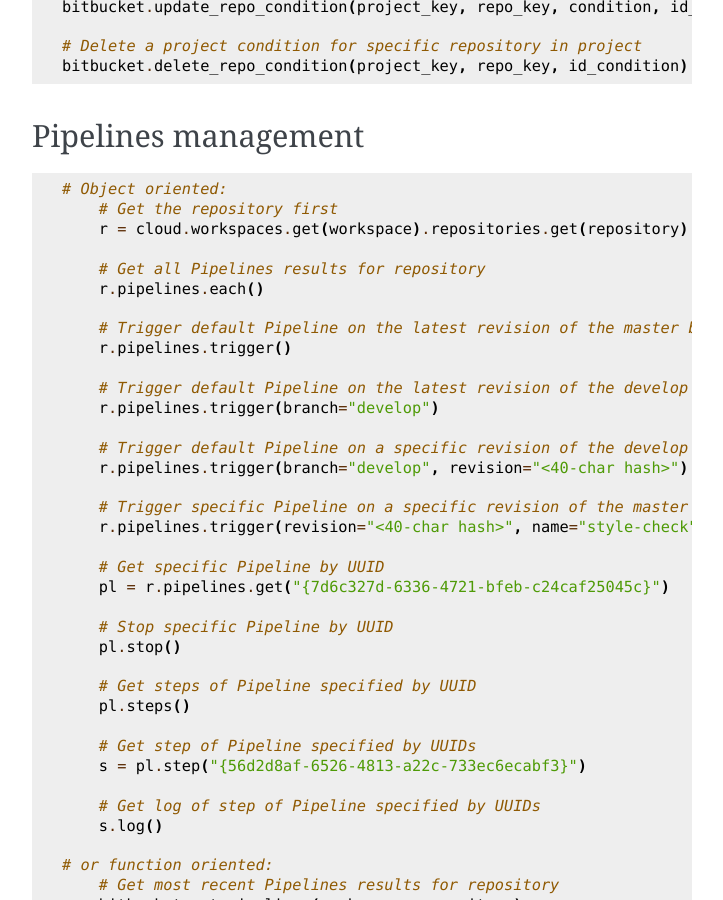
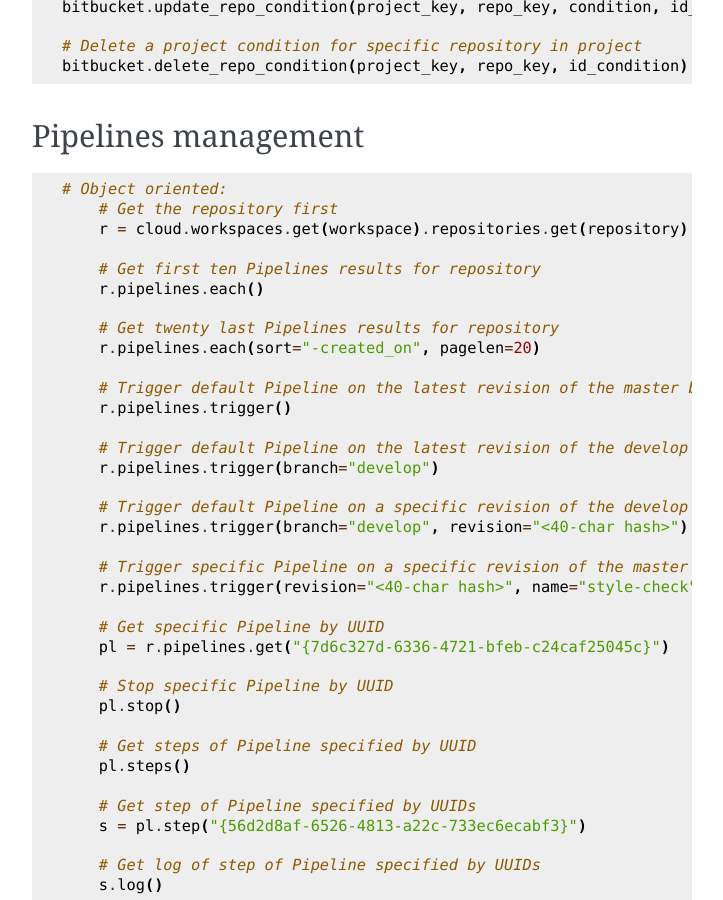
Before and after one commit to atlassian-api/atlassian-python-api, a Sphinx documentation site: the page built from docs/bitbucket.rst, in a window 1280 px wide and 900 px high, scrolled down 5238 px. Shown: the whole window, without its empty margins (388-1111 px from the left). Built offline with Sphinx 7.4.7, drawn with Linux system fonts in a browser that asks for light colours.

Commit message:
[BITBUCKET] Allow users to use filter on pipeline (#755)
Adding filter "page" & "pagelen" on pipeline.each()

```diff
--- a/docs/bitbucket.rst
+++ b/docs/bitbucket.rst
@@ -279,8 +279,11 @@
         # Get the repository first
         r = cloud.workspaces.get(workspace).repositories.get(repository)
 
-        # Get all Pipelines results for repository
+        # Get first ten Pipelines results for repository
         r.pipelines.each()
+
+        # Get twenty last Pipelines results for repository
+        r.pipelines.each(sort="-created_on", pagelen=20)
 
         # Trigger default Pipeline on the latest revision of the master branch
         r.pipelines.trigger()
```
Also changed, not shown: 1 other file.
